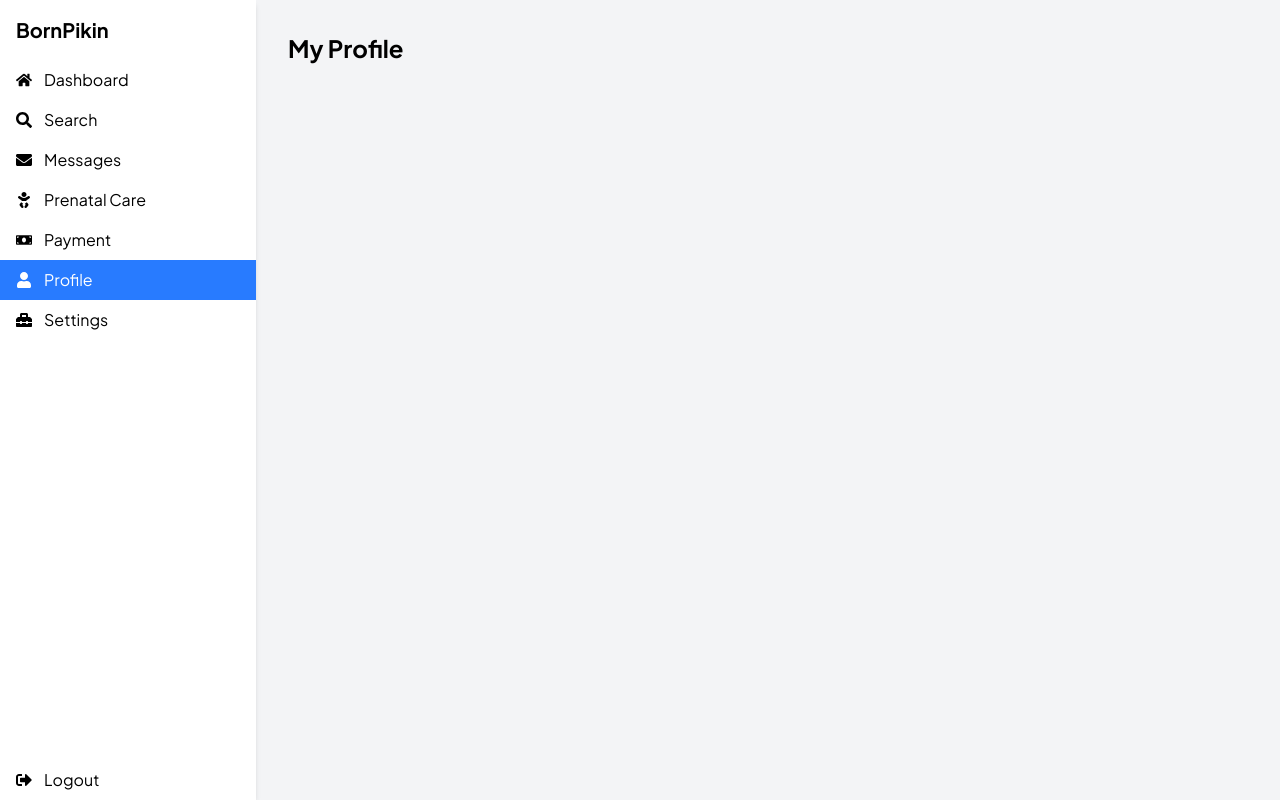
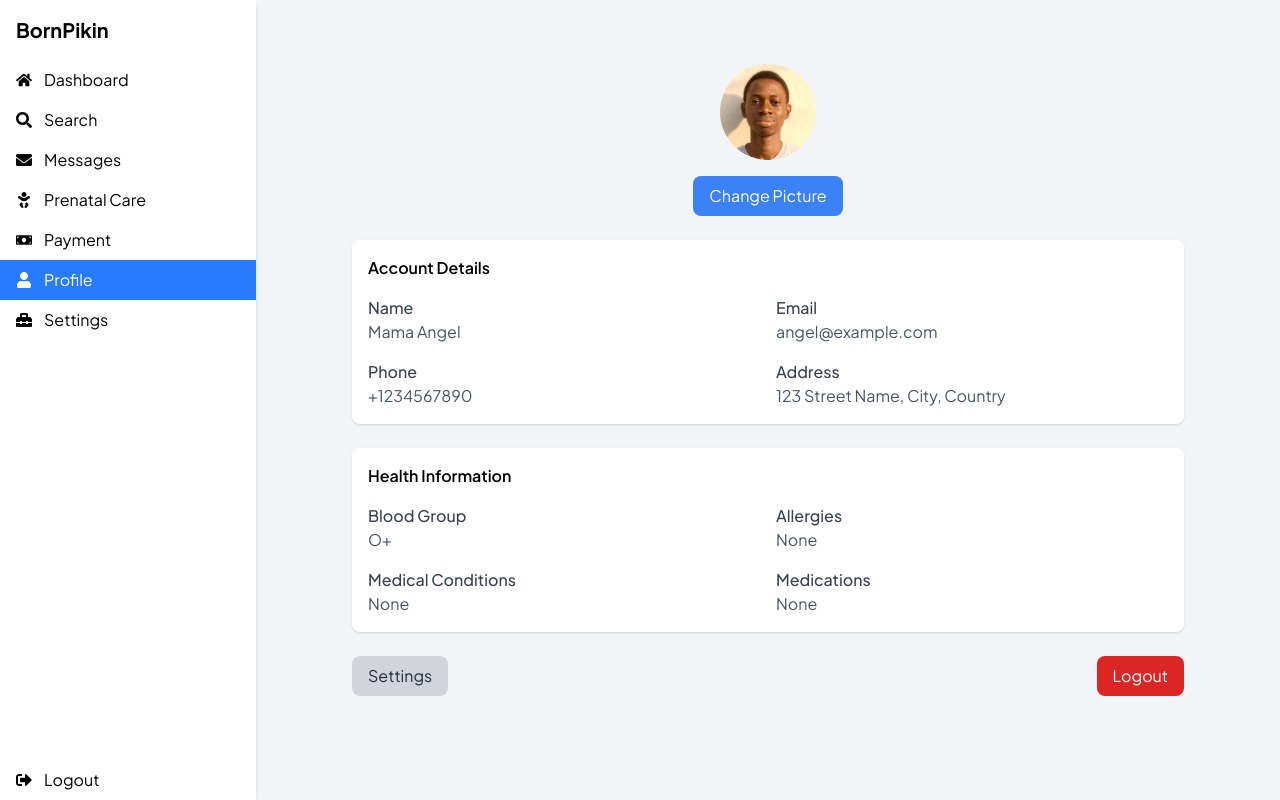
Before and after one commit to fasakinhenry/BornPikin, a React (Vite) app: page /profile in a window 1280 px wide. Built offline with nearby package versions, Linux system fonts and the light colour scheme.

Commit message:
:sparkles: feat(profile): Create profile section of the app
- Implement profile section with user details and settings
- Ensure integration and functionality within the app

Footer: 0.1.16

```diff
--- a/src/components/Profile.jsx
+++ b/src/components/Profile.jsx
@@ -1,10 +1,78 @@
 import React from 'react';
+import ProfileImage from "../assets/profile.jpg"
 
 const Profile = () => {
   return (
-    <div>
-      <h1 className='text-2xl font-bold mb-4'>My Profile</h1>
-      {/* Add profile information and editing functionality here */}
+    <div className='max-w-4xl mx-auto p-8'>
+      <div className='flex flex-col items-center mb-6'>
+        <img
+          src={ProfileImage}
+          alt='Profile'
+          className='w-24 h-24 rounded-full mb-4'
+        />
+        <button className='px-4 py-2 bg-blue-500 text-white rounded-lg'>
+          Change Picture
+        </button>
+      </div>
+
+      <div className='bg-white p-4 rounded-lg shadow mb-6'>
+        <h2 className='font-semibold mb-4'>Account Details</h2>
+        <div className='grid grid-cols-1 md:grid-cols-2 gap-4'>
+          <div>
+            <label className='block font-medium text-gray-700'>Name</label>
+            <p className='text-gray-600'>Mama Angel</p>
+          </div>
+          <div>
+            <label className='block font-medium text-gray-700'>Email</label>
+            <p className='text-gray-600'>angel@example.com</p>
+          </div>
+          <div>
+            <label className='block font-medium text-gray-700'>Phone</label>
+            <p className='text-gray-600'>+1234567890</p>
+          </div>
+          <div>
+            <label className='block font-medium text-gray-700'>Address</label>
+            <p className='text-gray-600'>123 Street Name, City, Country</p>
+          </div>
+        </div>
+      </div>
+
+      <div className='bg-white p-4 rounded-lg shadow mb-6'>
+        <h2 className='font-semibold mb-4'>Health Information</h2>
+        <div className='grid grid-cols-1 md:grid-cols-2 gap-4'>
+          <div>
+            <label className='block font-medium text-gray-700'>
+              Blood Group
+            </label>
+            <p className='text-gray-600'>O+</p>
+          </div>
+          <div>
+            <label className='block font-medium text-gray-700'>Allergies</label>
+            <p className='text-gray-600'>None</p>
+          </div>
+          <div>
+            <label className='block font-medium text-gray-700'>
+              Medical Conditions
+            </label>
+            <p className='text-gray-600'>None</p>
+          </div>
+          <div>
+            <label className='block font-medium text-gray-700'>
+              Medications
+            </label>
+            <p className='text-gray-600'>None</p>
+          </div>
+        </div>
+      </div>
+
+      <div className='flex justify-between items-center'>
+        <button className='px-4 py-2 bg-gray-300 text-gray-800 rounded-lg'>
+          Settings
+        </button>
+        <button className='px-4 py-2 bg-red-600 text-white rounded-lg'>
+          Logout
+        </button>
+      </div>
     </div>
   );
 };
```
